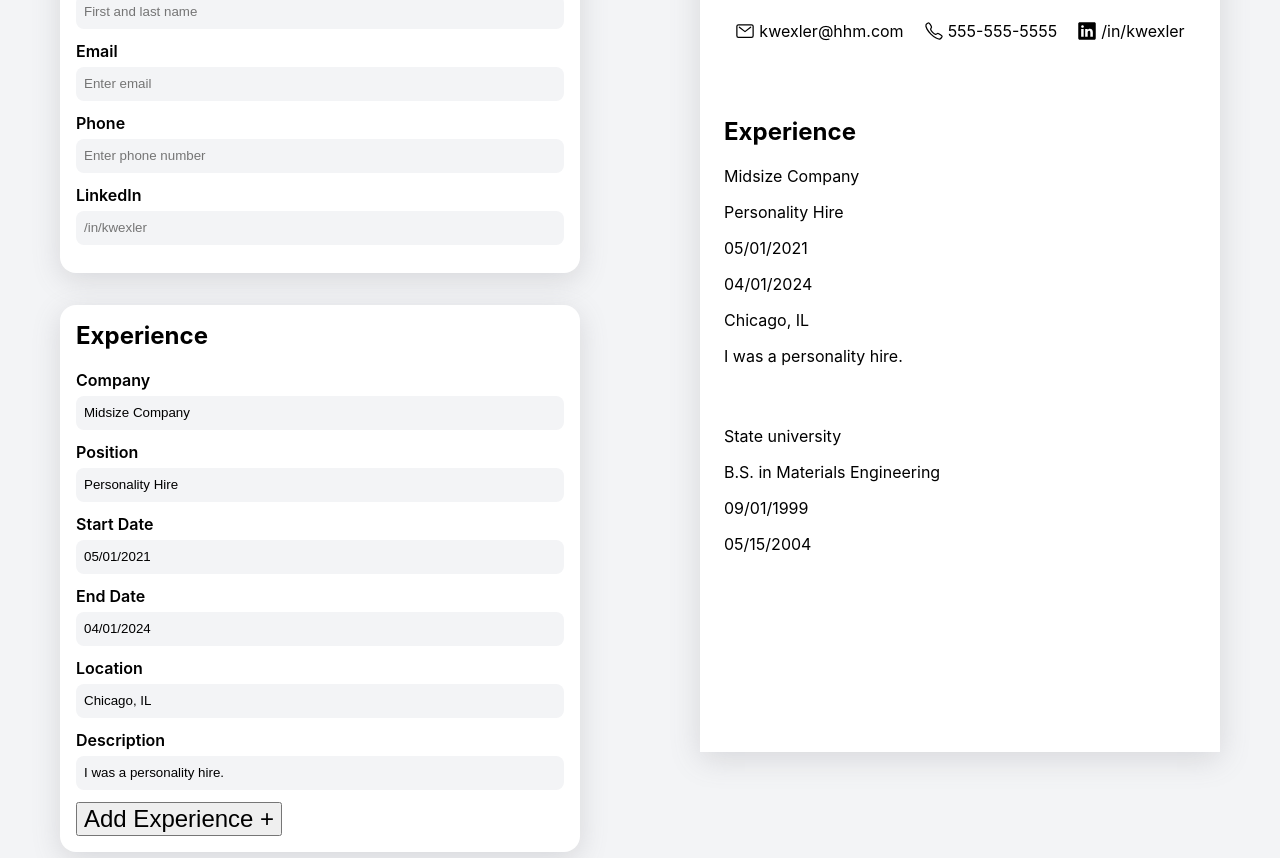
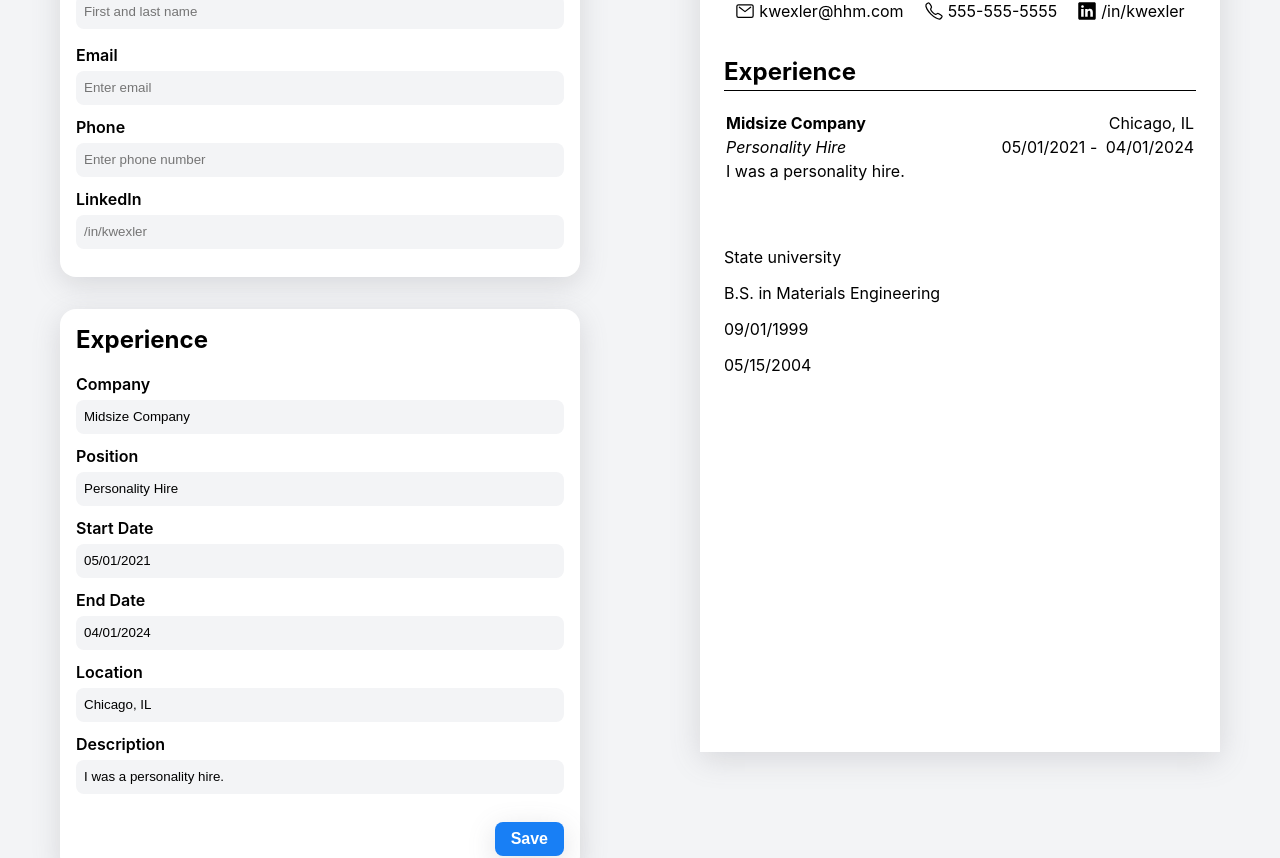
Before and after one commit to kuehnla/cv-app, a React (Vite) app: page / in a window 1280 px wide. Shown: the part 156-1014 px from the top of the page. Built offline with nearby package versions, Linux system fonts and the light colour scheme.

Commit message:
styling, save functionality

```diff
--- a/src/components/DisplayExperience.jsx
+++ b/src/components/DisplayExperience.jsx
@@ -1,34 +1,34 @@
 import { useState } from 'react';
 import '../styles/App.css'
 
-export default function DisplayExperience(props) {
+export default function DisplayExperience({ company, position, expStartDate, expEndDate, expLocation, expDesc, jobs }) {
   return (
     <div className="cv-experience">
       <h2 id="expHeader">Experience</h2>
-      {/* <p>{props.company}</p>
-      <p>{props.position}</p>
-      <p>{props.expStartDate}</p>
-      <p>{props.expEndDate}</p>
-      <p>{props.expLocation}</p>
-      <p>{props.expDesc}</p> */}
-      {props.jobs.map((job) => {
+      {jobs.map((job) => {
         return (
-          <div key={job.id}>
-            <p>{job.company}</p>
-            <p>{job.position}</p>
-            <p>{job.expStartDate}</p>
-            <p>{job.expEndDate}</p>
-            <p>{job.expLocation}</p>
-            <p>{job.expDesc}</p>
+          <div key={job.id} className="job">
+            <p id="jobCompany">{job.company}</p>
+            <p id="jobPosition">{job.position}</p>
+            <div id="jobDuration">
+              <p id="jobStart">{job.expStartDate} -</p> &nbsp;
+              <p id="jobEnd">{job.expEndDate}</p>
+            </div>
+            <p id="jobLoc">{job.expLocation}</p>
+            <p id="jobDesc">{job.expDesc}</p>
           </div>
         )
       })}
-      <p>{props.company}</p>
-      <p>{props.position}</p>
-      <p>{props.expStartDate}</p>
-      <p>{props.expEndDate}</p>
-      <p>{props.expLocation}</p>
-      <p>{props.expDesc}</p>
+      <div className="jobPreview">
+        <p id="jobCompany">{company}</p>
+        <p id="jobPosition">{position}</p>
+        <div id="jobDuration">
+          <p id="jobStart">{expStartDate} {expStartDate ? "-" : null}</p> &nbsp;
+          <p id="jobEnd">{expEndDate}</p>
+        </div>
+        <p id="jobLoc">{expLocation}</p>
+        <p id="jobDesc">{expDesc}</p>
+      </div>
     </div>
   )
 }
--- a/src/components/Experience.jsx
+++ b/src/components/Experience.jsx
@@ -55,7 +55,7 @@ export default function Experience({company, position, expStartDate, expEndDate,
           )})}
       </div>
       <button id="addExp" onClick={handleAddJob}>
-        Add Experience +
+        Save
       </button>
     </div>
   )
--- a/src/styles/App.css
+++ b/src/styles/App.css
@@ -56,7 +56,6 @@ body {
 
  input:focus {
   box-shadow: rgba(100, 100, 111, 0.2) 0px 7px 29px 0px;
-  transition: box-shadow 0.2s ease-in 0s;
  }
 
 
@@ -64,8 +63,6 @@ body {
   font-size: 24px;
  }
 
- .personal {
- }
 /*
  * Preview
  */
@@ -87,6 +84,13 @@ body {
   font-size: 24px;
 }
 
+#fullName, .email,
+.phone, .linkedIn {
+  margin-bottom: 4px;
+  display: flex;
+}
+
+/* Contact */
 .cv-contact {
   display: flex;
   justify-content: space-evenly;
@@ -104,6 +108,71 @@ body {
   width: 20px;
 }
 
+/* Experience */
 .cv-experience {
-  margin: 60px 0 60px 0;
+  margin: 16px 0 16px 0;
 }
+
+#expHeader {
+  padding-bottom: 4px;
+  border-bottom: 1px solid black;
+}
+
+.job, .jobPreview {
+  display: grid;
+  grid-template-columns: 1fr 1fr;
+  grid-template-rows: 1fr 1fr 3fr;
+}
+
+.job p, .jobPreview p {
+  margin: 2px;
+}
+
+#jobCompany {
+  grid-row: 1 / 2;
+  grid-column: 1 / 2;
+  font-weight: bold;
+}
+
+#jobPosition {
+  grid-column: 1 / 2;
+  grid-row: 2 / 3;
+  font-style: italic;
+}
+
+#jobLoc {
+  grid-column: 2 / 3;
+  grid-row: 1 / 2;
+  display: flex;
+  justify-content: flex-end;
+}
+
+#jobDuration {
+  grid-column: 2 / 3;
+  grid-row: 2 / 3;
+  display: flex;
+  justify-content: flex-end;
+}
+
+#jobDesc {
+  grid-row: 3 / 4;
+  grid-column: 1 / 3;
+}
+
+#addExp {
+  border: none;
+  color: #fff;
+  background-color: #187ff5;
+  border-radius: 8px;
+  font-size: 16px;
+  font-weight: bold;
+  padding: 8px 16px 8px 16px;
+  margin-left: auto;
+  margin-top: 16px;
+  box-shadow: rgba(100, 100, 111, 0.2) 0px 7px 29px 0px;
+  display: flex;
+}
+
+#addExp:hover {
+  cursor: pointer;
+}
```
